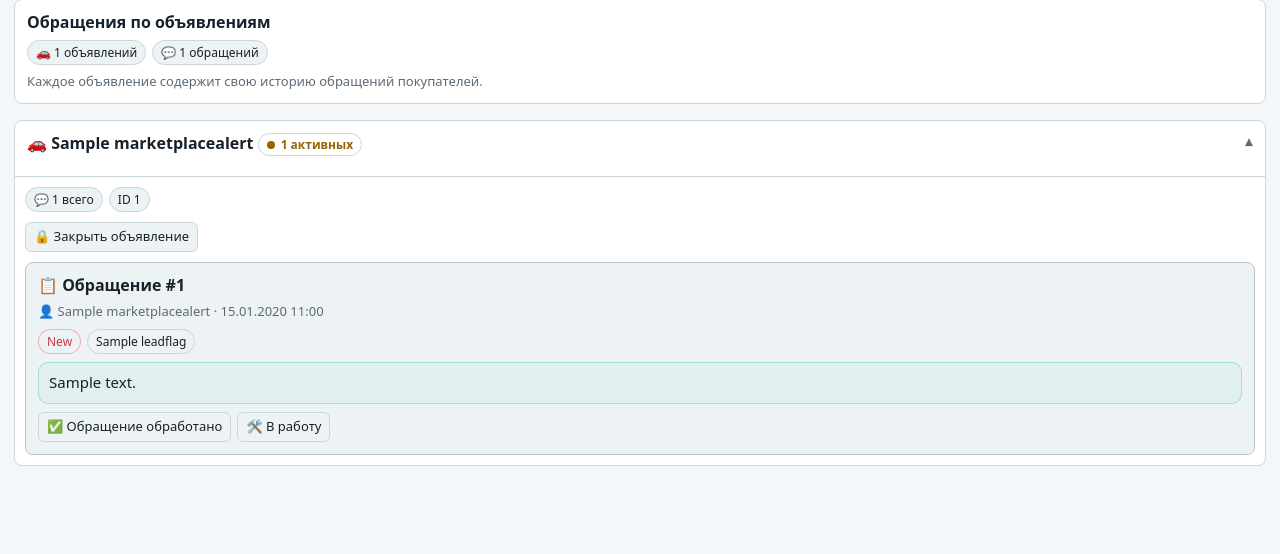
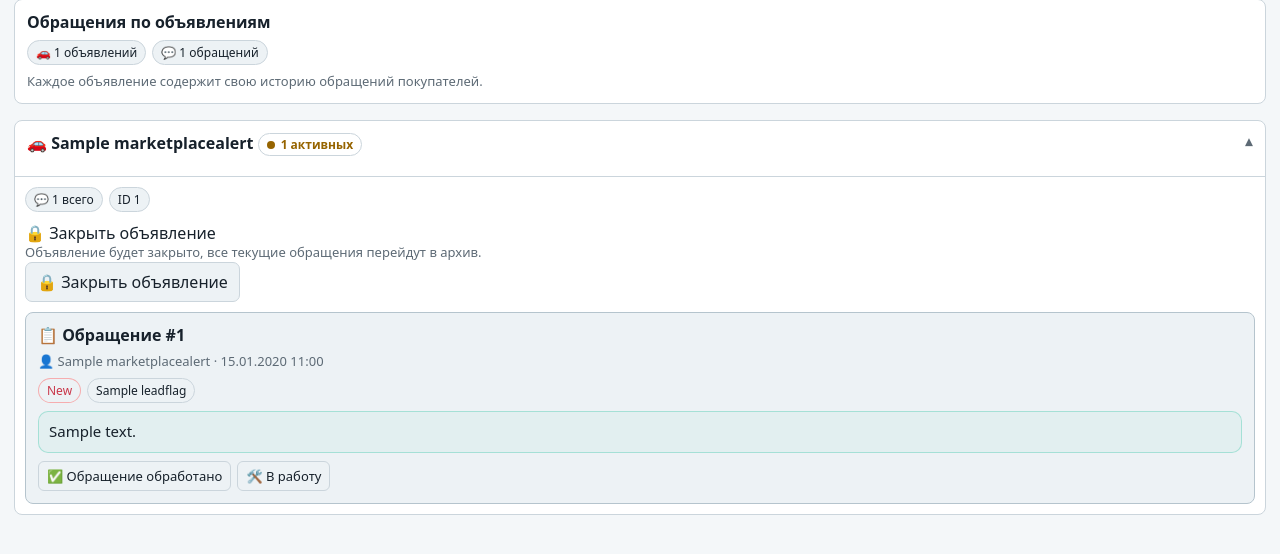
Before and after one commit to p95max/argus, a Django app: page /m/listings/ in a window 1280 px wide. Shown: the part 128-682 px from the top of the page. Run offline with Django 5.2, Linux system fonts and the light colour scheme; a user stored in the database is signed in; tables that the repository leaves empty hold one stand-in row (values such as "Sample post").

Commit message:
Add listing controls and case pagination

```diff
--- a/templates/mobile/listings.html
+++ b/templates/mobile/listings.html
@@ -22,12 +22,12 @@
 
     <section>
         {% for group in listing_groups %}
-            <details class="card collapsible-card" {% if group.open_count %}open{% endif %}>
+            <details class="card collapsible-card listing-card" {% if group.open_count %}open{% endif %}>
                 <summary class="collapsible-summary">
                     <span class="summary-title">
                         🚗 {{ group.title }}
                         {% if group.is_closed %}
-                            <span class="status-pill ok"><span class="status-dot"></span>закрыто</span>
+                            <span class="status-pill danger"><span class="status-dot"></span>закрыто</span>
                         {% elif group.open_count %}
                             <span class="status-pill warn"><span class="status-dot"></span>{{ group.open_count }} активных</span>
                         {% else %}
@@ -43,17 +43,38 @@
                         {% if group.listing_id %}<span class="badge">ID {{ group.listing_id }}</span>{% endif %}
                     </div>
 
-                    {% if not group.is_closed %}
-                        <div class="actions compact-actions">
-                            <form method="post" action="{% url 'mobile_close_listing' group.representative_alert_id %}">
+                    {% if group.is_closed %}
+                        <div class="listing-action-box listing-action-box-success">
+                            <div class="listing-action-title">↻ Активировать объявление</div>
+                            <div class="small">Объявление снова станет активным, новые обращения будут учитываться.</div>
+                            <form method="post" action="{% url 'mobile_reopen_listing' group.representative_alert_id %}" onsubmit="return confirm('Активировать объявление снова?')">
                                 {% csrf_token %}
-                                <button class="small-action" type="submit">🔒 Закрыть объявление</button>
+                                <button class="listing-action-button listing-action-button-success" type="submit">↻ Активировать объявление</button>
+                            </form>
+                        </div>
+
+                        <div class="listing-action-box listing-action-box-danger">
+                            <div class="listing-action-title">🗑 Удалить объявление и все обращения</div>
+                            <div class="small">Это действие нельзя отменить. Объявление и все связанные обращения будут удалены навсегда.</div>
+                            <form method="post" action="{% url 'mobile_delete_listing' group.representative_alert_id %}" onsubmit="return confirm('Удалить объявление и все связанные обращения навсегда?')">
+                                {% csrf_token %}
+                                <button class="listing-action-button listing-action-button-danger" type="submit">🗑 Удалить навсегда</button>
+                            </form>
+                        </div>
+                    {% else %}
+                        <div class="listing-action-box listing-action-box-danger">
+                            <div class="listing-action-title">🔒 Закрыть объявление</div>
+                            <div class="small">Объявление будет закрыто, все текущие обращения перейдут в архив.</div>
+                            <form method="post" action="{% url 'mobile_close_listing' group.representative_alert_id %}" onsubmit="return confirm('Закрыть объявление и отправить все его обращения в архив?')">
+                                {% csrf_token %}
+                                <button class="listing-action-button listing-action-button-danger" type="submit">🔒 Закрыть объявление</button>
                             </form>
                         </div>
                     {% endif %}
 
+                    <div class="listing-alerts" data-page-size="10">
                         {% for alert in group.alerts %}
-                        <article class="card nested-card alert-card{% if alert.alert_status == 'archived' %} resolved-alert-card{% endif %}">
+                            <article class="card nested-card alert-card{% if alert.alert_status == 'archived' %} resolved-alert-card{% endif %}" data-listing-alert>
                                 <a class="alert-card-link" href="{% url 'mobile_alert_detail' alert.id %}" aria-label="Открыть обращение #{{ alert.id }}"></a>
                                 <div class="title">📋 Обращение #{{ alert.id }}</div>
                                 <div class="meta">
@@ -93,9 +114,63 @@
                             </article>
                         {% endfor %}
                     </div>
+
+                    {% if group.alerts|length > 10 %}
+                        <div class="listing-pagination" data-listing-pagination>
+                            <button class="small-action" type="button" data-page-prev>←</button>
+                            <span class="small" data-page-label></span>
+                            <button class="small-action" type="button" data-page-next>→</button>
+                        </div>
+                    {% endif %}
+                </div>
             </details>
         {% empty %}
             <div class="empty">Обращений покупателей по объявлениям пока нет.</div>
         {% endfor %}
     </section>
+
+    <script>
+        (() => {
+            document.querySelectorAll('.listing-card').forEach((card) => {
+                const container = card.querySelector('.listing-alerts');
+                const pagination = card.querySelector('[data-listing-pagination]');
+                if (!container || !pagination) return;
+
+                const items = Array.from(container.querySelectorAll('[data-listing-alert]'));
+                const pageSize = Number(container.dataset.pageSize || 10);
+                const pageCount = Math.ceil(items.length / pageSize);
+                const prev = pagination.querySelector('[data-page-prev]');
+                const next = pagination.querySelector('[data-page-next]');
+                const label = pagination.querySelector('[data-page-label]');
+                let page = 1;
+
+                const render = () => {
+                    const start = (page - 1) * pageSize;
+                    const end = start + pageSize;
+                    items.forEach((item, index) => {
+                        item.hidden = index < start || index >= end;
+                    });
+                    label.textContent = `Страница ${page} / ${pageCount}`;
+                    prev.disabled = page <= 1;
+                    next.disabled = page >= pageCount;
+                };
+
+                prev.addEventListener('click', () => {
+                    if (page > 1) {
+                        page -= 1;
+                        render();
+                    }
+                });
+
+                next.addEventListener('click', () => {
+                    if (page < pageCount) {
+                        page += 1;
+                        render();
+                    }
+                });
+
+                render();
+            });
+        })();
+    </script>
 {% endblock %}
```
Lines whose indentation alone changed are shown as unchanged.
